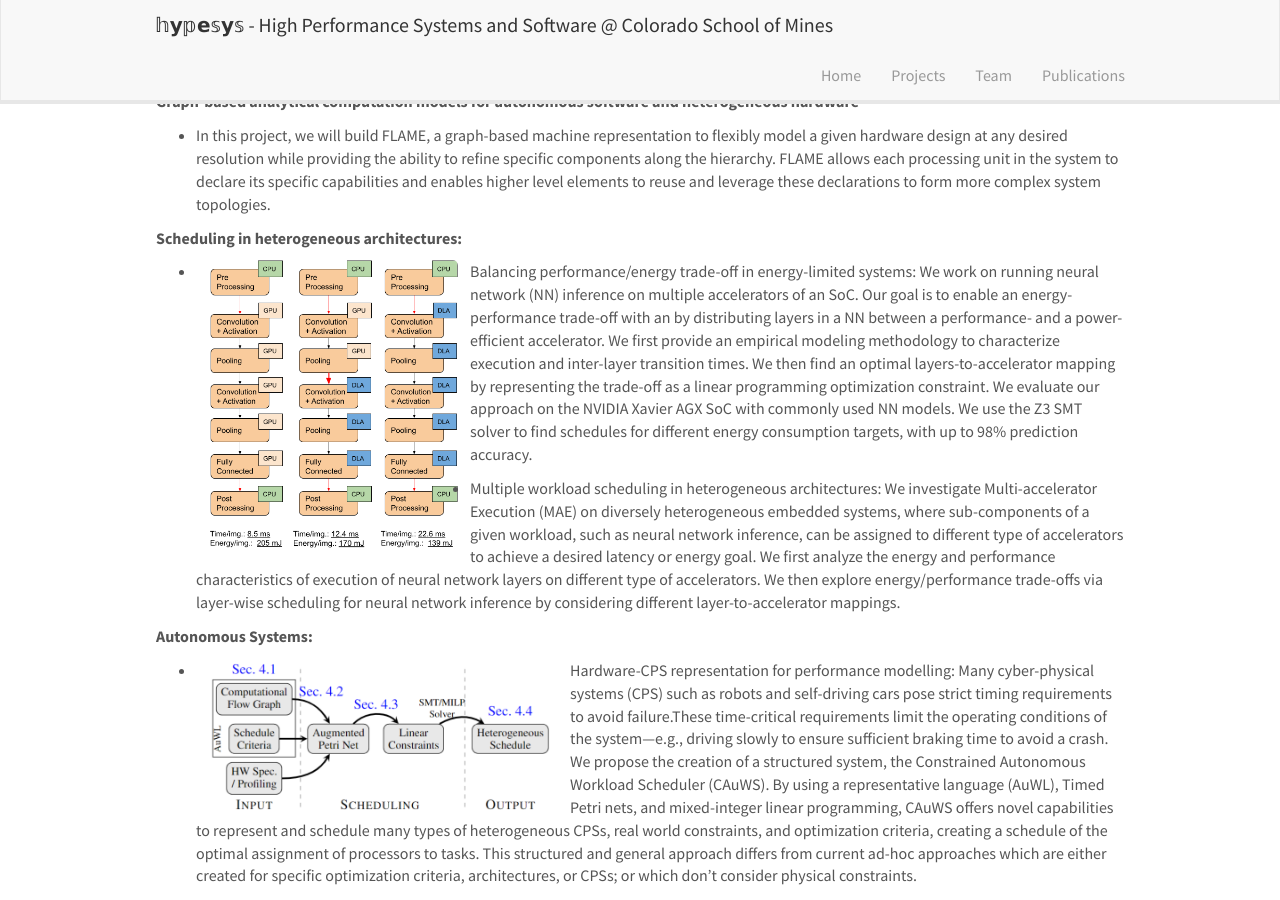
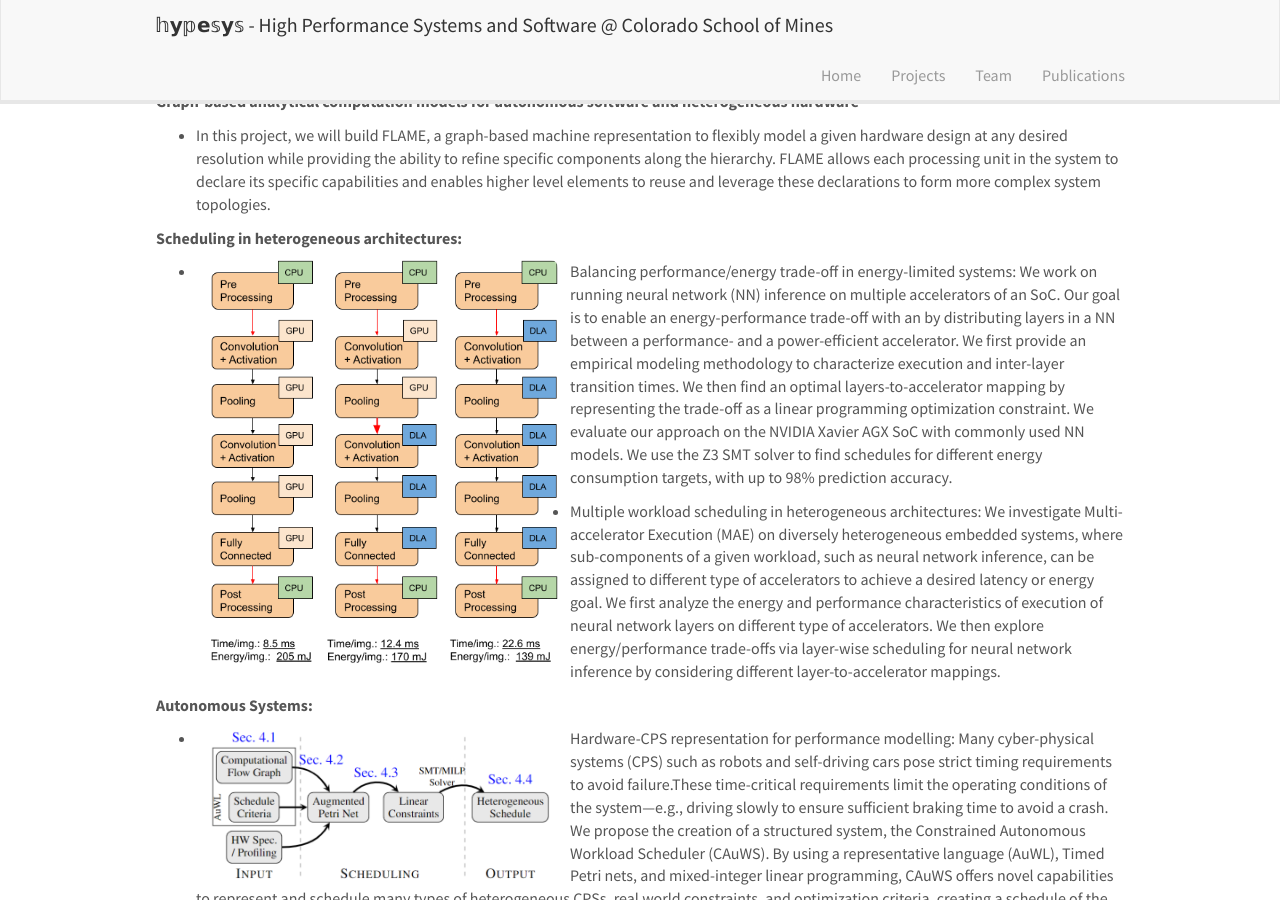
Before and after one commit to hypesys/hypesys.github.io, a Jekyll site: the page built from _pages/research.md, in a window 1280 px wide and 900 px high, scrolled down 566 px. Built offline with Jekyll 4.4.1, drawn with Linux system fonts in a browser that asks for light colours; nearby versions of some CDN libraries.

Commit message:
research

```diff
--- a/_pages/research.md
+++ b/_pages/research.md
@@ -26,7 +26,7 @@ Our current research topics are listed below:
 
 **Scheduling in heterogeneous architectures:**
 * Balancing performance/energy trade-off in energy-limited systems:
-![]({{ site.url }}{{ site.baseurl }}/images/pubpic/MAE_Control_Flow_updated.png){: style="width: 250px; float: left; margin: 0px  12px"}
+![]({{ site.url }}{{ site.baseurl }}/images/pubpic/MAE_Control_Flow_updated.png){: style="width: 350px; float: left; margin: 0px  12px"}
 We work on running neural network (NN) inference on multiple accelerators of an SoC. Our goal is to enable an energy-performance trade-off with an by distributing layers in a NN between a performance- and a power-efficient accelerator. We first provide an empirical modeling methodology to characterize execution and inter-layer transition times. We then find an optimal layers-to-accelerator mapping by representing the trade-off as a linear programming optimization constraint. We evaluate our approach on the NVIDIA Xavier AGX SoC with commonly used NN models. We use the Z3 SMT solver to find schedules for different energy consumption targets, with up to 98% prediction accuracy.
 
 * Multiple workload scheduling in heterogeneous architectures: We investigate Multi-accelerator Execution (MAE) on diversely heterogeneous embedded systems, where sub-components of a given workload, such as neural network inference, can be assigned to different type of accelerators to achieve a desired latency or energy goal. We first analyze the energy and performance characteristics of execution of neural network layers on different type of accelerators. We then explore energy/performance trade-offs via layer-wise scheduling for neural network inference by considering different layer-to-accelerator mappings.
@@ -36,7 +36,7 @@ We work on running neural network (NN) inference on multiple accelerators of an
 * ![]({{ site.url }}{{ site.baseurl }}/images/pubpic/cauws.png){: style="width: 350px; float: left; margin: 0px  12px"} Hardware-CPS representation for performance modelling: Many cyber-physical systems (CPS) such as robots and self-driving cars pose strict timing requirements to avoid failure.These time-critical requirements limit the operating conditions of the system—e.g., driving slowly to ensure sufficient braking time to avoid a crash. We propose the creation of a structured system, the Constrained Autonomous Workload Scheduler (CAuWS). By using a representative language (AuWL), Timed Petri nets, and mixed-integer linear programming, CAuWS offers novel capabilities to represent and schedule many types of heterogeneous CPSs, real world constraints, and optimization criteria, creating a schedule of the optimal assignment of processors to tasks. This structured and general approach differs from current ad-hoc approaches which are either created for specific optimization criteria, architectures, or CPSs; or which don't consider physical constraints.
 
 **GPU Utilization**
-* ![]({{ site.url }}{{ site.baseurl }}/images/pubpic/dragon_img.png){: style="width: 450px; float: left; margin: 0px  12px"} Managing memory in GPU accelerated workloads is a difficult task especially as dataset sizes grow beyond available host memory on an  ndividual system. With GPU accelerated systems ranging from nodes on supercomputers, to data science workstations, working around traditional GPU memory limitations is important. On traditional GPU memory architectures if data is larger than GPU memory, the user must process their data in batches, adding complexity to the task. Architectures like NVIDIA’s Unified Virtual Memory (UVM) allow for users to allocate GPU memory across CPU and GPU memory, removing the limitations that data must be smaller than GPU memory. However, UVM still limits data sizes to be smaller than the combined CPU and GPU memory on the system.
+* ![]({{ site.url }}{{ site.baseurl }}/images/pubpic/dragon_img_2.png){: style="width: 450px; float: left; margin: 0px  12px"} Managing memory in GPU accelerated workloads is a difficult task especially as dataset sizes grow beyond available host memory on an  ndividual system. With GPU accelerated systems ranging from nodes on supercomputers, to data science workstations, working around traditional GPU memory limitations is important. On traditional GPU memory architectures if data is larger than GPU memory, the user must process their data in batches, adding complexity to the task. Architectures like NVIDIA’s Unified Virtual Memory (UVM) allow for users to allocate GPU memory across CPU and GPU memory, removing the limitations that data must be smaller than GPU memory. However, UVM still limits data sizes to be smaller than the combined CPU and GPU memory on the system.
 
 
 
```
Also changed, not shown: images/pubpic/dragon_img_2.png (added).
